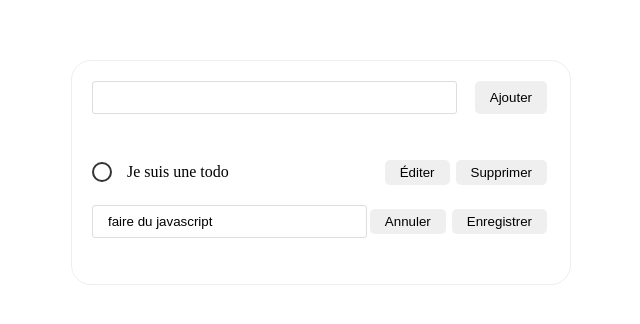
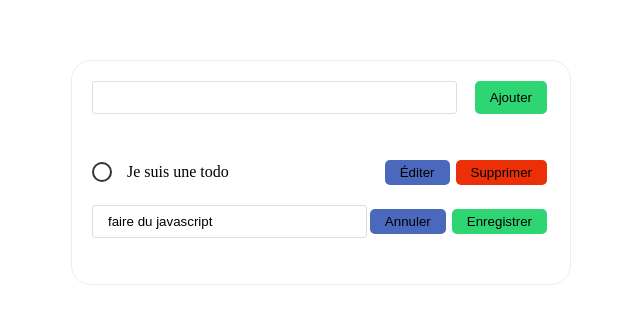
Before and after one commit to ackheron/Todo_JavaScript_Vanilla, a website built with webpack: page src/index.html in a window 1280 px wide. Shown: the part 228-552 px from the top of the page, without its empty margins (319-959 px from the left). Built offline with nearby package versions, Linux system fonts and the light colour scheme.

Commit message:
Button color

```diff
--- a/src/index.html
+++ b/src/index.html
@@ -10,7 +10,7 @@
         <div class="container">
             <form action="#">
                 <input type="text" name="text" id="text" />
-                <button type="submit">Ajouter</button>
+                <button class="success" type="submit">Ajouter</button>
             </form>
             <ul>
                 <!-- <li>
--- a/src/index.js
+++ b/src/index.js
@@ -47,6 +47,7 @@ const createTodoElement = (todo, index) => {
 
     const buttonDelete = document.createElement("button");
     buttonDelete.innerText = "Supprimer";
+    buttonDelete.className = "danger";
     buttonDelete.addEventListener("click", (event) => {
         event.preventDefault();
         event.stopPropagation();
@@ -55,6 +56,7 @@ const createTodoElement = (todo, index) => {
 
     const buttonEdit = document.createElement("button");
     buttonEdit.innerText = "Éditer";
+    buttonEdit.className = "primary";
     buttonEdit.addEventListener("click", (event) => {
         event.preventDefault();
         event.stopPropagation();
@@ -87,6 +89,7 @@ const createTodoEditElement = (todo, index) => {
 
     const buttonSave = document.createElement("button");
     buttonSave.innerText = "Enregistrer";
+    buttonSave.className = "success";
     buttonSave.addEventListener("click", (event) => {
         event.preventDefault();
         event.stopPropagation();
@@ -95,6 +98,7 @@ const createTodoEditElement = (todo, index) => {
 
     const buttonCancel = document.createElement("button");
     buttonCancel.innerText = "Annuler";
+    buttonCancel.className = "primary";
     buttonCancel.addEventListener("click", (event) => {
         event.preventDefault();
         event.stopPropagation();
--- a/src/style.css
+++ b/src/style.css
@@ -36,6 +36,18 @@ button {
     margin: 0 .1875rem;
 }
 
+button.danger {
+    background: #eb2f06;
+}
+
+button.primary {
+    background: #4a69bd
+}
+
+button.success {
+    background: #2ed573
+}
+
 input {
     padding: .5rem .9375rem;
     outline: 0;
@@ -57,6 +69,13 @@ li {
     display: flex;
     align-items: center;
     padding: .625rem 0;
+    cursor: pointer;
+}
+
+li:hover {
+    background: lightblue;
+    border-radius: 5px;
+    padding: 10px 0 10px 5px;
 }
 
 li p,
```
